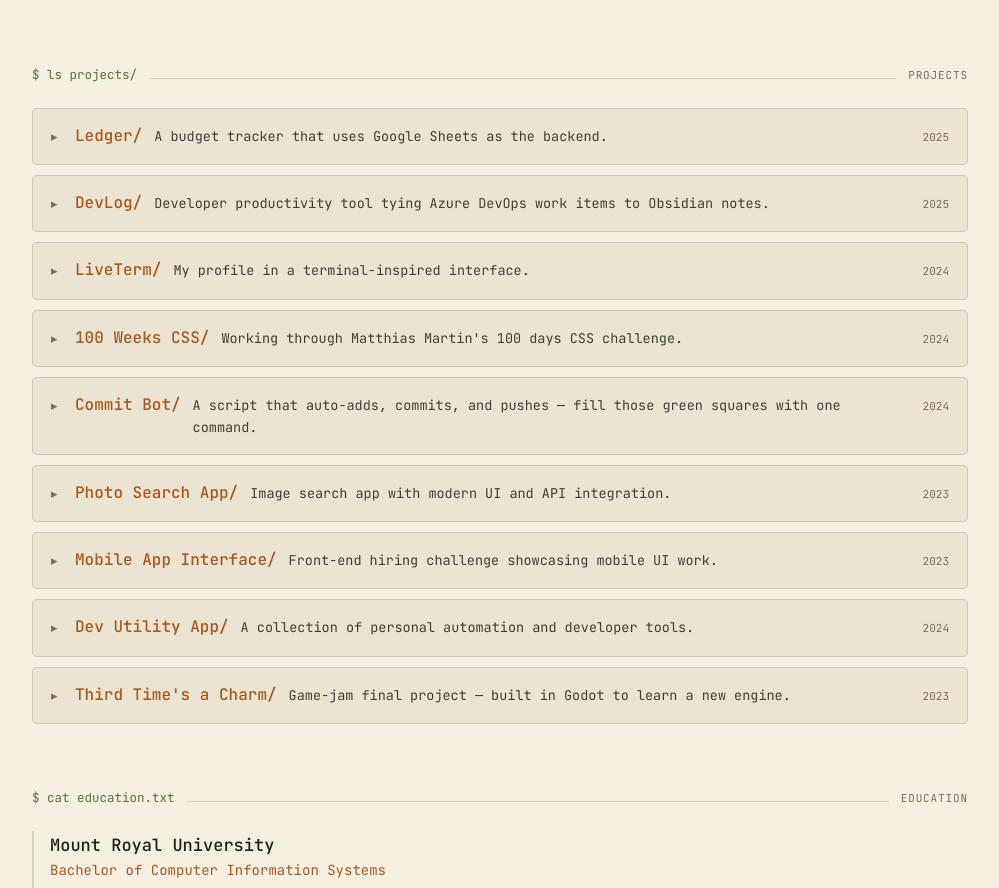
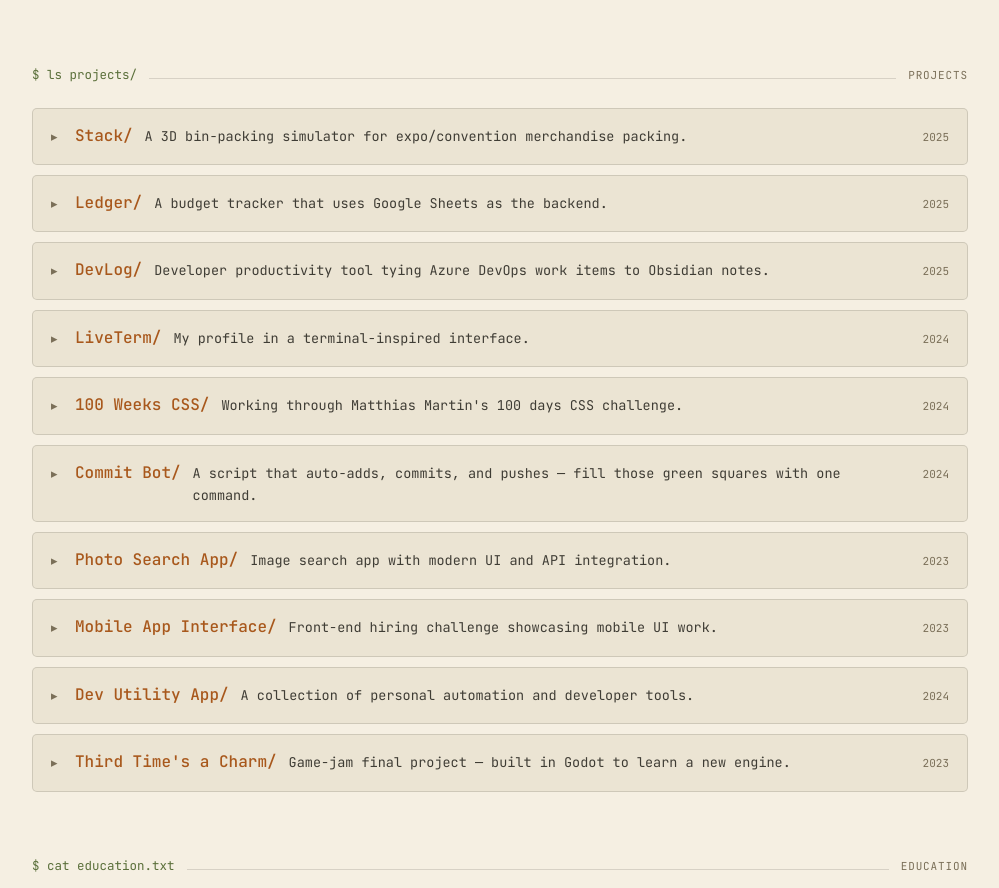
Before and after one commit to phuan516/phuan516.github.io, a Vue app: page / in a window 1280 px wide. Shown: the part 2200-3088 px from the top of the page, without its empty margins (140-1139 px from the left). Built offline with nearby package versions, Linux system fonts and the light colour scheme.

Commit message:
add project

```diff
--- a/src/content.js
+++ b/src/content.js
@@ -89,6 +89,16 @@ export const resume = {
     },
   ],
   projects: [
+    {
+      name: 'Stack',
+      blurb: 'A 3D bin-packing simulator for expo/convention merchandise packing. ',
+      detail:
+        'Users enter item dimensions and box sizes; the app computes a tight arrangement and renders it as an interactive 3D scene with a layer-by-layer packing guide.',
+      stack: ['TypeScript'],
+      year: '2025',
+      link: 'https://github.com/phuan516/Stack',
+      status: 'Active',
+    },
     {
       name: 'Ledger',
       blurb: 'A budget tracker that uses Google Sheets as the backend.',
```
